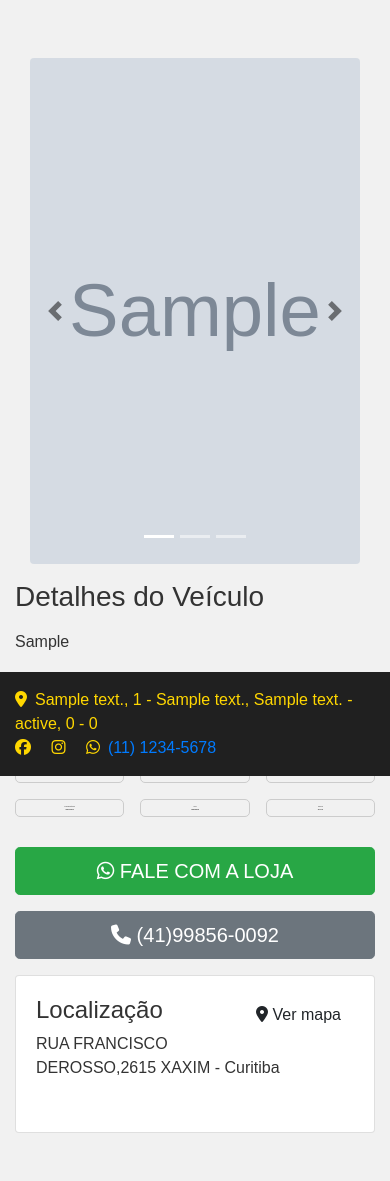
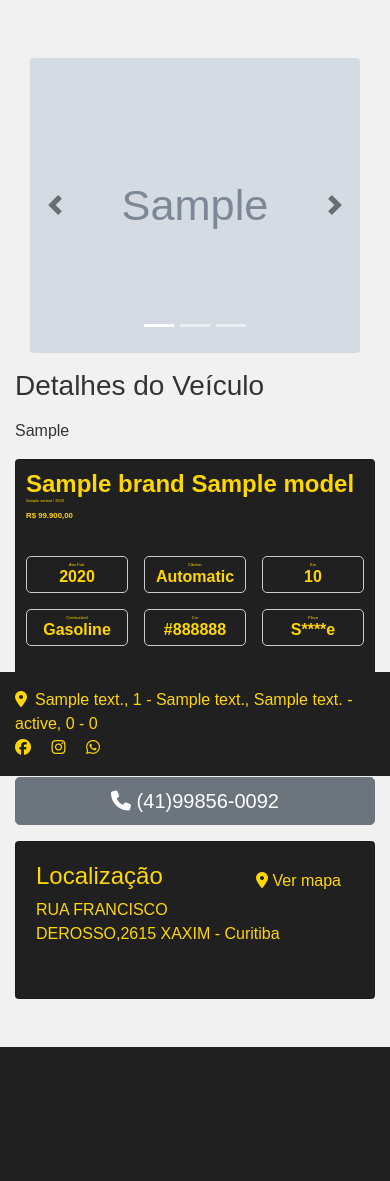
Before and after one commit to gabrielbrag/Ricars, a Django app: page /vehicle?id=1 in a window 390 px wide. Shown: the part 68-1249 px from the top of the page. After the commit the page ends 1115 px from the top, so only its background shows below. Run offline with Django 4.2, Linux system fonts and the light colour scheme; a user stored in the database is signed in; tables that the repository leaves empty hold one stand-in row (values such as "Sample post"); grey boxes marked "Sample" are stand-in pictures; parts of the project's set-up code (start-up, migrations or seed data) failed here and were passed over; some libraries are stand-ins or nearby versions.

Commit message:
Adjustments in responsiviness

```diff
--- a/erp/views/views_vehicle.py
+++ b/erp/views/views_vehicle.py
@@ -44,6 +44,7 @@ class VehicleBaseView:
                 'color',
                 'transmission',
                 'mileage',
+                'fuel_type',
                 'number_of_doors',
                 'license_plate',
                 'purchase_price',
--- a/portal/static/portal/css/styles.css
+++ b/portal/static/portal/css/styles.css
@@ -16,9 +16,9 @@
   --fontWeightNormal: 500;
   --fontWeightLight: 100;
   --fontSizeSmall: 0.5vw;
-  --fontSizeMedium: 2vw;
-  --fontSizeLarge: 3vw;
-  --fontSizeExtraLarge: 5vw;
+  --fontSizeMedium: 1vw;
+  --fontSizeLarge: 2vw;
+  --fontSizeExtraLarge: 3vw;
   --lineHeightBase: 1.5;
   --lineHeightLarge: 2;
 }
@@ -89,9 +89,10 @@ body {
     font-weight: var(--fontWeightLight);
     padding: 5px;
     border: 1px solid var(--boxBorderColor);
-    font-size: var(--fontSizeSmall);
+    font-size: var(--fontSizeMedium);
     text-align: center;
     border-radius: 5px;
+    color:var(--textColorPrimary);
   }
 
   .collection {
@@ -108,11 +109,13 @@ body {
   .vehicle-title .first-name {
     font-size: 24px;
     font-weight: var(--fontWeightBold);
+    color: var(--textColorPrimary);
   }
 
   .vehicle-title .last-name {
     font-size: var(--fontSizeMedium);
     font-weight: var(--fontWeightNormal);
+    color: var(--textColorPrimary);
   }
 
   .price-detail {
@@ -121,6 +124,7 @@ body {
     margin: 8px 0 15px;
     padding-bottom: 20px;
     color: #434141;
+    color: var(--textColorPrimary);
   }
 
   .text-bold {
@@ -128,7 +132,6 @@ body {
   }
 
   .veiculo-opcionais ul li::before {
-    content: "\2022";
     color: var(--textColorSecondary);
     font-weight: var(--fontWeightBold);
     display: inline-block;
@@ -140,6 +143,7 @@ body {
   .veiculo-opcionais ul {
     /* list-style: none; */
     padding-left: 15px;
+    color: var(--textColorPrimary)
   }
 
 .filter-title {
@@ -198,7 +202,7 @@ body {
 }
 
 .box-vehicle-result h2 .year {
-  font-size: 12px;
+  font-size: var(--fontSizeMedium);
   margin-bottom: 5px;
   color: #666;
 }
@@ -296,8 +300,25 @@ body {
   border:var(--textColorPrimary);
   font-weight: bold;
   color:var(--colorPrimary);
+  max-width: 25vw;
 }
 
 .image-logo{
   height: 5vh;
 }
+
+@media (min-height:300px) {
+  .navbar-bottom-fixed {
+      position: fixed;
+      bottom: 0;
+      left: 0;
+      width: 100%;
+      z-index: 1030;
+  }
+}
+
+@media (max-width: 992px) {
+  .car-image-panel{
+    height: 35vh;
+  }
+}
--- a/portal/templates/portal/masterpage.html
+++ b/portal/templates/portal/masterpage.html
@@ -27,7 +27,7 @@
     <nav class="navbar navbar-expand-lg navbar-dark bg-color fixed-top">
         <div class="container-fluid">
             <a class="navbar-brand textBaseColor" href="{% url 'home' %}"><img class="image-logo" src="{% static "images/logo.png" %}"></img></a>
-            <button class="navbar-toggler" type="button" data-bs-toggle="collapse" data-bs-target="#navbarNav"
+            <button class="navbar-toggler" type="button" data-toggle="collapse" data-target="#navbarNav"
                 aria-controls="navbarNav" aria-expanded="false" aria-label="Toggle navigation">
                 <span class="navbar-toggler-icon"></span>
             </button>
@@ -39,10 +39,12 @@
                     <li class="nav-item">
                         <a class="nav-link textBaseColor" href="{% url 'aboutView' %}">Sobre nós</a>
                     </li>
-                    <button type="button" class="btn btn-motors" onclick="window.open('https://api.whatsapp.com/send?phone=5541997427561', '_blank')">
-                        <i class="fab fa-whatsapp me-2 font-weight-bold"></i>
-                        Entrar em Contato
-                    </button>
+                    {% if context_company.whatsapp_number %}
+                        <button type="button" class="btn btn-motors" onclick="window.open('https://api.whatsapp.com/send?phone=55{{context_company.whatsapp_number}}', '_blank')">
+                            <i class="fab fa-whatsapp me-2 font-weight-bold"></i>
+                            Entrar em Contato
+                        </button>
+                    {% endif %}
                 </ul>
             </div>
         </div>
@@ -52,7 +54,7 @@
 
     {% endblock %}
 
-    <footer class="text-light py-3 bg-color fixed-bottom">
+    <footer class="text-light py-3 bg-color navbar-bottom-fixed">
         <div class="container">
             <div class="row">
                 <div class="col-md-6">
@@ -60,9 +62,15 @@
                     </p>
                 </div>
                 <div class="col-md-6 text-md-right">
-                    <a href="#"><i class="fab fa-facebook mr-3 textBaseColor"></i></a>
-                    <a href="#"><i class="fab fa-instagram mr-3 textBaseColor"></i></a>
-                    <a href="#"><i class="fab fa-whatsapp mr-2 textBaseColor"></i>(11) 1234-5678</a>
+                    {% if context_company.facebook_link %}
+                        <a href="{{context_company.facebook_link}}"><i class="fab fa-facebook mr-3 textBaseColor"></i></a>
+                    {% endif %}
+                    {% if context_company.instagram_link %}
+                        <a href="{{context_company.instagram_link}}"><i class="fab fa-instagram mr-3 textBaseColor"></i></a>
+                    {% endif %}
+                    {% if context_company.whatsapp_number %}
+                        <a href="https://api.whatsapp.com/send?phone=55{{context_company.whatsapp_number}}"><i class="fab fa-whatsapp mr-2 textBaseColor"></i></a>
+                    {% endif %}
                 </div>
             </div>
         </div>
--- a/portal/templates/portal/vehicleView.html
+++ b/portal/templates/portal/vehicleView.html
@@ -30,16 +30,14 @@
           </div>
         </div>
 
-        <div class="bloco">
-          <h3 class="page-header">Detalhes do Veículo</h3>
-          <div class="interno" style="line-height: 1.5; font-family: Arial, sans-serif; color: #333;">
-            <p>{{ vehicle.salesman_observation|linebreaks }}</p>
-          </div>
+        <h3 class="page-header">Detalhes do Veículo</h3>
+        <div class="interno" style="line-height: 1.5; font-family: Arial, sans-serif; color: #333;">
+          <p>{{ vehicle.salesman_observation|linebreaks }}</p>
         </div>
 
       </div>
       <div class="col-lg-4">
-        <div class="hidden-xs hidden-sm">
+          <div class="card" style="padding:10px; margin-bottom:10px; background-color:var(--bgColorSecondary)">
           <h1 class="vehicle-title no-margin">
             <div class="first-name">{{ vehicle.vehicle_variant.vehicle_model }}</div>
             <div class="last-name">{{ vehicle.vehicle_variant.variant_name }} / {{ vehicle.model_year }}</div>
@@ -51,32 +49,31 @@
             <ul class="collection list-unstyled">
               <li class="collection-header">
                 Ano Fab.<br>
-                <span class="text-bold ligth">{{ vehicle.manufacture_year }}</span>
+                <span class="text-bold h6">{{ vehicle.manufacture_year }}</span>
               </li>
               <li class="collection-header">
                 Câmbio<br>
-                <span class="text-bold ligth">{{ vehicle.transmission_formatted }}</span>
+                <span class="text-bold h6">{{ vehicle.transmission_formatted }}</span>
               </li>
               <li class="collection-header">
                 Km<br>
-                <span class="text-bold ligth">{{ vehicle.mileage_formatted }}</span>
+                <span class="text-bold h6">{{ vehicle.mileage_formatted }}</span>
               </li>
               <li class="collection-header">
                 Combustível<br>
-                <span class="text-bold ligth">{{ vehicle.fuel_type_formatted }}</span>
+                <span class="text-bold h6">{{ vehicle.fuel_type_formatted }}</span>
               </li>
               <li class="collection-header">
                 Cor<br>
-                <span class="text-bold ligth">{{ vehicle.color }}</span>
+                <span class="text-bold h6">{{ vehicle.color }}</span>
               </li>
               <li class="collection-header">
                 Placa<br>
-                <span class="text-bold ligth">{{ vehicle.maskedLicensePlate }}</span>
+                <span class="text-bold h6">{{ vehicle.maskedLicensePlate }}</span>
               </li>
             </ul>
-          </div>
         </div>
-
+      </div>
         <div>
           <a class="btn-success btn btn-lg btn-block mb-3 text-uppercase"
             href="https://wa.me/5541998560092?text=Olá, vi o anúncio no site e gostaria de saber mais sobre {{ vehicle.vehicle_variant }}. Aguardo contato, obrigado!"
@@ -88,14 +85,14 @@
         <a class="btn btn-secondary btn-block btn-lg text-uppercase mb-3" id="(41)99856-0092" href="tel:(41)99856-0092">
           <i class="fas fa-phone"></i> (41)99856-0092
         </a>
-        <div class="card card-body card-default margin-top-30">
+        <div class="card card-body card-default margin-top-30" style="background-color:var(--bgColorSecondary)">
           <address>
 
-            <a href="https://www.google.com/maps/place/R.+Francisco+Derosso,+2615+-+Xaxim,+Curitiba+-+PR,+81710-000/@-25.5113047,-49.2609191,17z/data=!4m6!3m5!1s0x94dcfb13db72c8ed:0x35d48e39a81825fb!8m2!3d-25.5114693!4d-49.2593742!16s%2Fg%2F11csbqnf89"
+            <a style="color:var(--textColorPrimary)" href="https://www.google.com/maps/place/R.+Francisco+Derosso,+2615+-+Xaxim,+Curitiba+-+PR,+81710-000/@-25.5113047,-49.2609191,17z/data=!4m6!3m5!1s0x94dcfb13db72c8ed:0x35d48e39a81825fb!8m2!3d-25.5114693!4d-49.2593742!16s%2Fg%2F11csbqnf89"
               target="_blank" class="btn btn-default pull-right"> <i class="fas fa-map-marker-alt"></i> Ver mapa
             </a>
-            <h4 class="page-header padding-top-10">Localização</h4>
-            <p class="mb-20">RUA FRANCISCO DEROSSO,2615 XAXIM - Curitiba</p>
+            <h4 class="page-header padding-top-10" style="color:var(--textColorPrimary)">Localização</h4>
+            <p class="mb-20" style="color:var(--textColorPrimary)">RUA FRANCISCO DEROSSO,2615 XAXIM - Curitiba</p>
         </div>
         </address>
       </div>
```
